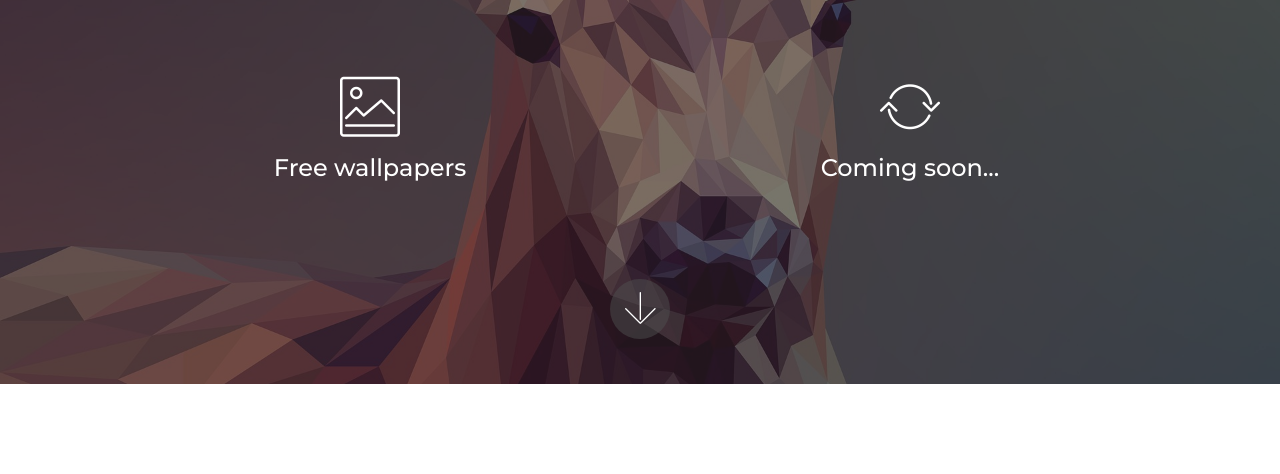
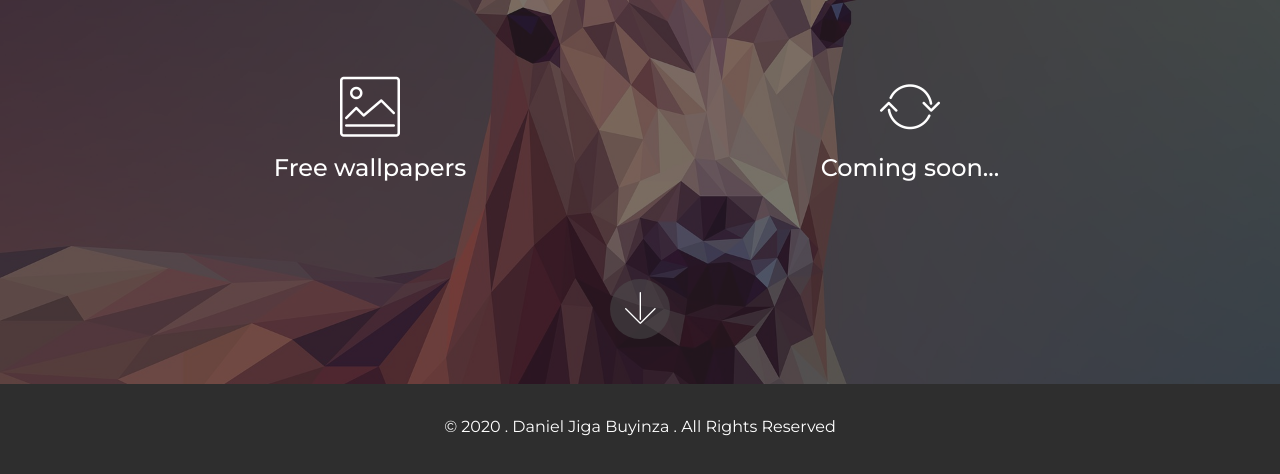
Before and after one commit to danieljbuyinza/me, a plain HTML site: page index.html in a window 1280 px wide. Shown: the part 416-890 px from the top of the page. Drawn offline with Linux system fonts and the light colour scheme; files whose address does not match are found by name.

Commit message:
create github pages

```diff
--- a/assets/mobirise/css/mbr-additional.css
+++ b/assets/mobirise/css/mbr-additional.css
@@ -1137,7 +1137,7 @@ section.lazy-placeholder:after {
 }
 .cid-rZUzUq5xth {
   padding-top: 30px;
-  padding-bottom: 30px;
+  padding-bottom: 45px;
   background-color: #2e2e2e;
 }
 .cid-rZUsXA3Zaf {
@@ -1563,6 +1563,6 @@ section.lazy-placeholder:after {
 }
 .cid-rZUzUq5xth {
   padding-top: 30px;
-  padding-bottom: 30px;
+  padding-bottom: 45px;
   background-color: #2e2e2e;
 }
--- a/index.html
+++ b/index.html
@@ -55,7 +55,7 @@
     </nav>
 </section>
 
-<section class="engine"><a href="https://mobirise.info/y">html website templates</a></section><section class="header12 cid-rZTisWhXtO mbr-fullscreen mbr-parallax-background" id="header12-1">
+<section class="engine"><a href="https://mobirise.info/r">bootstrap templates</a></section><section class="header12 cid-rZTisWhXtO mbr-fullscreen mbr-parallax-background" id="header12-1">
 
 
 
@@ -106,7 +106,7 @@
     </div>
 </section>
 
-<section once="footers" class="cid-rZUzUq5xth mbr-reveal" id="footer6-6">
+<section once="footers" class="cid-rZUzUq5xth" id="footer6-6">
 
 
 
```
Also changed, not shown: about-me.html (+2 -2 lines), 1 other file.
